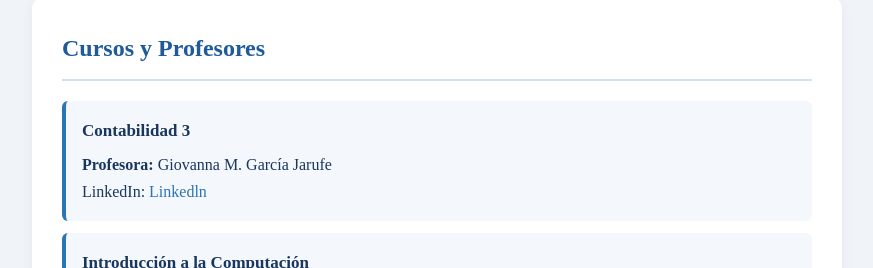
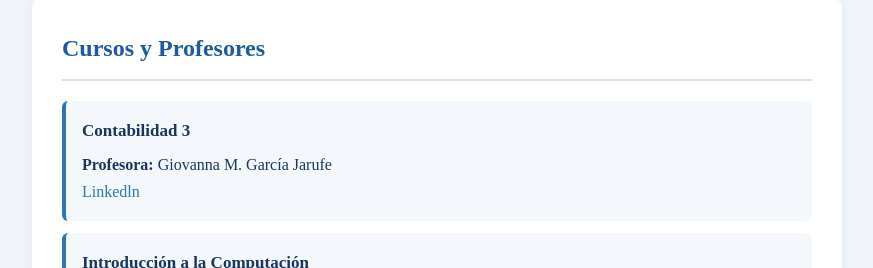
Before and after one commit to shady-lopez-hachata/shady-lopez-hachata.github.io, a plain HTML site: page index.html in a window 1280 px wide. Shown: the part 792-1060 px from the top of the page, without its empty margins (203-1076 px from the left). Drawn offline with Linux system fonts and the light colour scheme.

Commit message:
Update index.html

```diff
--- a/index.html
+++ b/index.html
@@ -117,7 +117,7 @@
             <div class="curso">
                 <h3> Contabilidad 3</h3>
                 <p><strong>Profesora:</strong> Giovanna M. García Jarufe</p>
-                <p> LinkedIn: <a href="https://www.linkedin.com/in/giovanna-m-garcía-jarufe?utm_source=share_via&utm_content=profile&utm_medium=member_android" target="_blank">Linkedln</a></p>
+                <p><a href="https://www.linkedin.com/in/giovanna-m-garcía-jarufe?utm_source=share_via&utm_content=profile&utm_medium=member_android" target="_blank">Linkedln</a></p>
             </div>
 
             <div class="curso">
```
